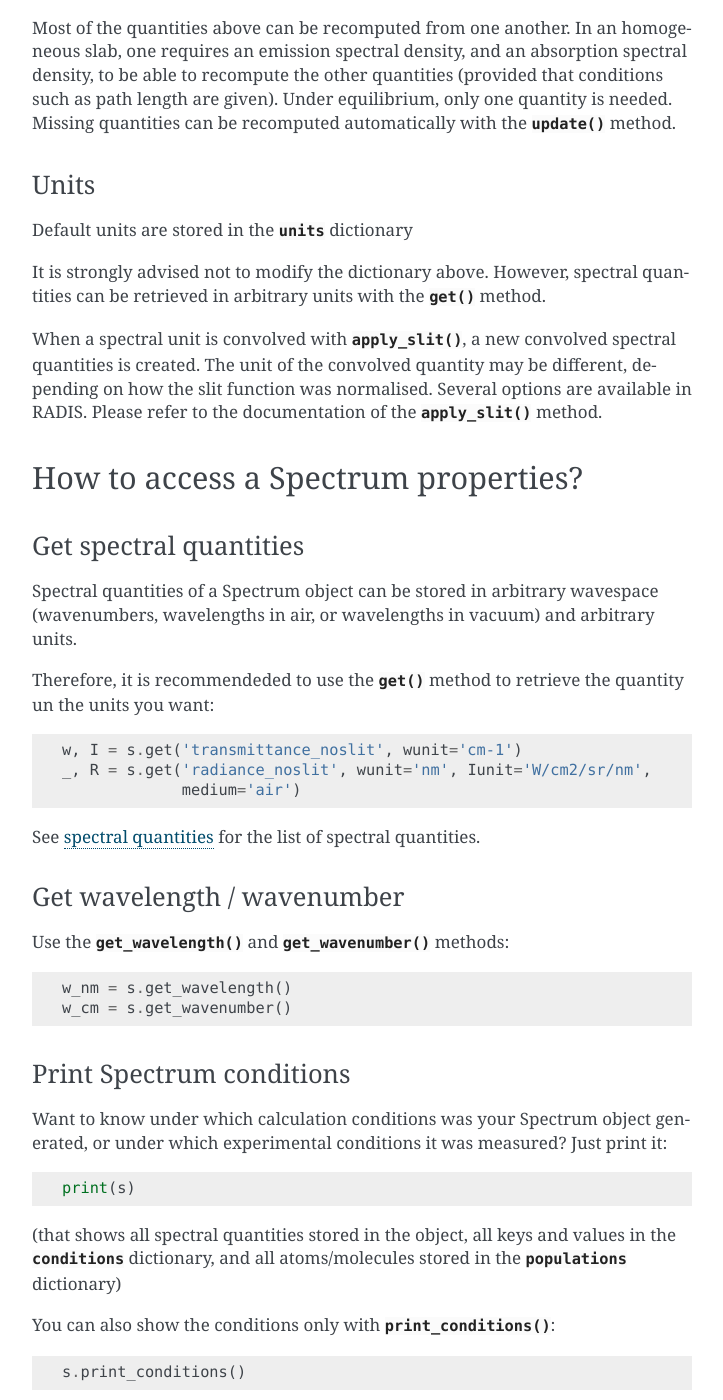
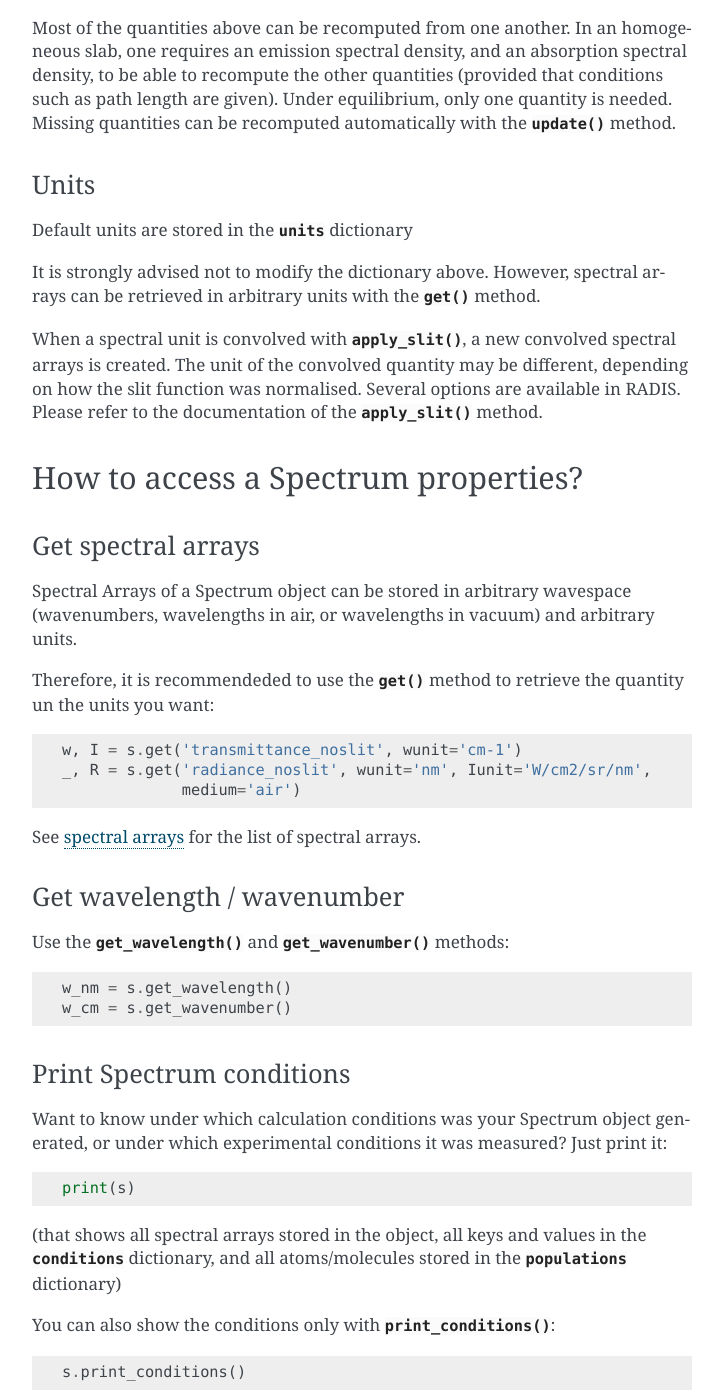
Before and after one commit to radis/radis, a Sphinx documentation site: the page built from docs/spectrum/spectrum.rst, in a window 1280 px wide and 1400 px high, scrolled down 4891 px. Shown: the whole window, without its empty margins (388-1111 px from the left). Built offline with Sphinx 7.4.7, drawn with Linux system fonts in a browser that asks for light colours; pages that are not in the unit, such as notebooks, are missing from menus; comment, search, counter and statistics services are not loaded; some of the changed text lies outside the part shown.

Commit message:
Changed 'Spectral Quantity' to 'Spectral Array' at every occurrence

```diff
--- a/docs/dev/test.rst
+++ b/docs/dev/test.rst
@@ -158,7 +158,7 @@ Load a Spectrum object ::
     >>> Out:
 
         Spectrum Name:  CO_Tgas1500K_mole_fraction0.5.spec
-    Spectral Quantities
+    Spectral Arrays
     ----------------------------------------
        abscoeff 	(37,870 points)
     Populations Stored
--- a/docs/spectrum/spectrum.rst
+++ b/docs/spectrum/spectrum.rst
@@ -21,7 +21,7 @@ which features methods to:
 - :ref:`compare different spectra<label_spectrum_howto_compare>`.
 - combine multiple spectra along the :ref:`line-of-sight<label_spectrum_line_of_sight>`.
 - manipulate a folder of spectra easily with :ref:`spectrum Databases<label_spectrum_database>`.
-- compute transmittance from absorbance, or whatever :ref:`missing spectral quantity<label_spectrum_missing_quantities>`.
+- compute transmittance from absorbance, or whatever :ref:`missing spectral arrays<label_spectrum_missing_quantities>`.
 - use the :ref:`line survey<label_spectrum_linesurvey>` tool to identify each line.
 
 
@@ -136,16 +136,16 @@ Example::
 Load from a .spec file
 ----------------------
 
-A ``.spec`` file contains all the Spectrum spectral quantities as well as the input
+A ``.spec`` file contains all the Spectrum spectral arrays as well as the input
 conditions used to generate it. To retrieve it use the
 :func:`~radis.tools.database.load_spec` function::
 
     s = load_spec('my_spectrum.spec')
 
 Sometimes the ``.spec`` file may have been generated under a compressed format
-where redundant spectral quantities have been removed (for instance, transmittance
+where redundant spectral arrays have been removed (for instance, transmittance
 if you already know absorbance). Use the :py:meth:`~radis.spectrum.spectrum.Spectrum.update`
-method to regenerate missing spectral quantities::
+method to regenerate missing spectral arrays::
 
     s = load_spec('my_spectrum.spec', binary=True)
     s.update()
@@ -156,12 +156,12 @@ Spectrum conditions and get Spectrum that suits specific parameters
 
 
 
-.. _label_spectral_quantities:
+.. _label_spectral _arrays:
 
-Spectral quantities
+Spectral Arrays
 ===================
 
-A :class:`~radis.spectrum.spectrum.Spectrum` object can contain one spectral quantity, such as
+A :class:`~radis.spectrum.spectrum.Spectrum` object can contain one spectral arrays, such as
 ``'radiance'`` for emission spectra, or ``'transmittance'`` for absorption spectra.
 It can also contain both emission and absorption quantities to be later combined
 with other spectra by solving the :ref:`radiative transfer equation <label_los_index>`.
@@ -201,13 +201,13 @@ Additionally, RADIS may calculate extra quantities such as:
 See the latest list in the :data:`~radis.spectrum.utils.CONVOLUTED_QUANTITIES` and
 :data:`~radis.spectrum.utils.NON_CONVOLUTED_QUANTITIES`.
 
-Custom spectral quantities
+Custom spectral arrays
 --------------------------
 
 A :class:`~radis.spectrum.spectrum.Spectrum` object is built on top of a dictionary structure, and can handle
-spectral quantities with any name.
+spectral arrays with any name.
 
-Custom spectral quantities with arbitrary units can be defined when creating a Spectrum object, for instance::
+Custom spectral arrays with arbitrary units can be defined when creating a Spectrum object, for instance::
 
     # w, I are two numpy arrays
     s = Spectrum.from_array(w, I, 'irradiance',
@@ -242,12 +242,12 @@ Units
 
 Default units are stored in the :attr:`~radis.spectrum.spectrum.Spectrum.units` dictionary
 
-It is strongly advised not to modify the dictionary above. However, spectral quantities
+It is strongly advised not to modify the dictionary above. However, spectral arrays
 can be retrieved in arbitrary units with the :meth:`~radis.spectrum.spectrum.Spectrum.get`
 method.
 
 When a spectral unit is convolved with :meth:`~radis.spectrum.spectrum.Spectrum.apply_slit`,
-a new convolved spectral quantities is created. The unit of the convolved quantity may be different,
+a new convolved spectral arrays is created. The unit of the convolved quantity may be different,
 depending on how the slit function was normalised. Several options are available in RADIS.
 Please refer to the documentation of the :meth:`~radis.spectrum.spectrum.Spectrum.apply_slit` method.
 
@@ -259,10 +259,10 @@ How to access a Spectrum properties?
 ====================================
 
 
-Get spectral quantities
+Get spectral arrays
 -----------------------
 
-Spectral quantities of a Spectrum object can be stored in arbitrary
+Spectral Arrays of a Spectrum object can be stored in arbitrary
 wavespace (wavenumbers, wavelengths in air, or wavelengths in vacuum) and arbitrary units.
 
 Therefore, it is recommendeded to use the :py:meth:`~radis.spectrum.spectrum.Spectrum.get`
@@ -272,8 +272,8 @@ method to retrieve the quantity un the units you want::
     _, R = s.get('radiance_noslit', wunit='nm', Iunit='W/cm2/sr/nm',
                  medium='air')
 
-See :ref:`spectral quantities <label_spectral_quantities>` for the list
-of spectral quantities.
+See :ref:`spectral arrays <label_spectral _arrays>` for the list
+of spectral arrays.
 
 Get wavelength / wavenumber
 ---------------------------
@@ -293,7 +293,7 @@ Just print it::
 
     print(s)
 
-(that shows all spectral quantities stored in the object, all keys and
+(that shows all spectral arrays stored in the object, all keys and
 values in the :attr:`~radis.spectrum.spectrum.Spectrum.conditions` dictionary,
 and all atoms/molecules stored in the :attr:`~radis.spectrum.spectrum.Spectrum.populations`
 dictionary)
@@ -306,7 +306,7 @@ You can also show the conditions only with
 
 .. _label_spectrum_plot:
 
-Plot spectral quantities
+Plot spectral arrays
 ------------------------
 
 Use :py:meth:`~radis.spectrum.spectrum.Spectrum.plot`::
@@ -387,7 +387,7 @@ To store use the :py:meth:`~radis.spectrum.spectrum.Spectrum.store` method::
 
 The generated ``.spec`` file can be read (and edited) with any text editor. However,
 it may take a lot of space. If memory is important, you may use the ``compress=True``
-argument which will remove redundant spectral quantities (for instance, transmittance
+argument which will remove redundant spectral arrays (for instance, transmittance
 if you already know absorbance), and store the .spec file under binary format. Use
 the :py:meth:`~radis.spectrum.spectrum.Spectrum.update` method to regenerate missing
 quantities::
@@ -418,9 +418,9 @@ Saving to ``.txt`` in general isn't recommended as you will loose some informati
 the conditions). You better use :py:meth:`~radis.spectrum.spectrum.Spectrum.store` and export
 to ``.spec`` [a hidden ``.json``] format.
 
-If you really need to export a given spectral quantity to txt file (for use in another software,
+If you really need to export a given spectral arrays to txt file (for use in another software,
 for instance), you can use the :py:meth:`~radis.spectrum.spectrum.Spectrum.savetxt` method that
-will export a given spectral quantity::
+will export a given spectral arrays::
 
     s.savetxt('radiance_W_cm2_sr_um.csv', 'radiance_noslit', wunit='nm', Iunit='W/cm2/sr/µm')
 
@@ -433,7 +433,7 @@ How to modify a Spectrum object?
 Calculate missing quantities
 ----------------------------
 
-Some spectral quantities can be infered from quantities stored in the Spectrum
+Some spectral arrays can be infered from quantities stored in the Spectrum
 if enough conditions are given. For instance, transmittance can be recomputed
 from the spectral absorption coefficient if the path length is stored in the
 conditions.
@@ -545,9 +545,9 @@ of the line-of-sight functions, i.e, :py:func:`~radis.los.slabs.SerialSlabs` (``
 and :py:func:`~radis.los.slabs.MergeSlabs` (``//``)
 
 Most of these functions will only work if there is only one
-`spectral quantity <https://radis.readthedocs.io/en/latest/spectrum/spectrum.html#spectral-quantities>`__
+`spectral arrays <https://radis.readthedocs.io/en/latest/spectrum/spectrum.html#spectral-quantities>`__
 defined in the Spectrum. If there is any ambiguity, the following
-functions can be used to discard all but one spectral quantity:
+functions can be used to discard all but one spectral arrays:
 
 - :py:func:`~radis.spectrum.operations.Transmittance`
 - :py:func:`~radis.spectrum.operations.Transmittance_noslit`
@@ -560,7 +560,7 @@ the spectral radiance of a spectrum with a low resolution::
     (10*Radiance(s.apply_slit(10, 'nm'))).plot()
 
 The same can be achieved with the :py:meth:`~radis.spectrum.spectrum.Spectrum.take`
-method, which returns the spectrum with only one spectral quantity::
+method, which returns the spectrum with only one spectral arrays::
 
     (10*(s.apply_slit(10, 'nm')).take('radiance')).plot()
 
@@ -600,7 +600,7 @@ Normalize
 ---------
 
 Use :py:meth:`~radis.spectrum.spectrum.Spectrum.normalize` directly, if your spectrum
-only has one spectral quantity ::
+only has one spectral arrays ::
 
     s.normalize()
     s.normalize(normalize_how="max")
@@ -638,7 +638,7 @@ Or remove a linear baseline with:
 Calculate transmittance from radiance with Kirchoff's law
 ---------------------------------------------------------
 
-RADIS can be used to infer spectral quantities from others if they can
+RADIS can be used to infer spectral arrays from others if they can
 be derived. If on top that, equilibrium is assumed, then Kirchoff's law
 is used. See ``How to ... calculate missing quantities?`` and the
 :py:meth:`~radis.spectrum.rescale.update` method with argument ``assume_equilibrium=True``.
@@ -683,12 +683,12 @@ method, or simply the ``==`` statement (which is essentially the same thing)::
 
 However, :py:meth:`~radis.spectrum.spectrum.Spectrum.compare_with` allows more freedom
 regarding what quantities to compare. ``==`` will compare everything of two spectra,
-including input conditions, units under which spectral quantities are stored,
+including input conditions, units under which spectral arrays are stored,
 populations of species if they were saved, etc. In many situations we may want
 to simply compare the spectra themselves, or even a particular quantity like
 *transmittance_noslit*. Use::
 
-    s1.compare_with(s2, spectra_only=True)                    # compares all spectral quantities
+    s1.compare_with(s2, spectra_only=True)                    # compares all spectral arrays
     s1.compare_with(s2, spectra_only='transmittance_noslit')  # compares transmittance only
 
 The aforementionned methods will return a boolean array (True/False). If you
```
